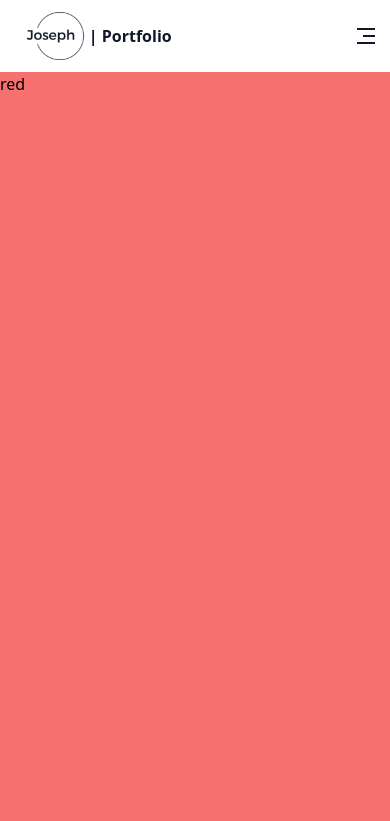
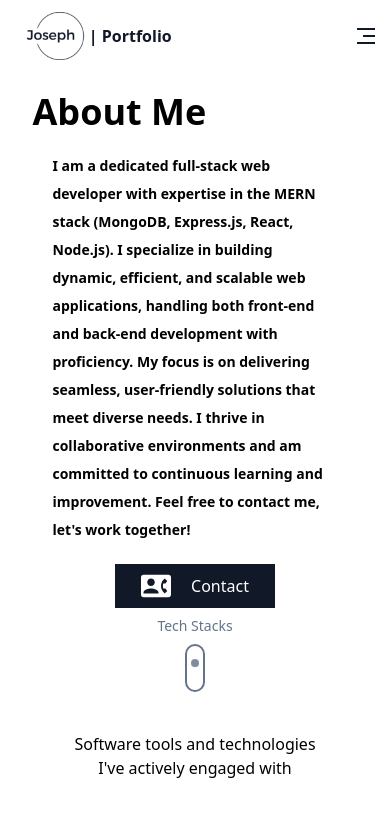
Before and after one commit to josephjamolod/Portfolio, a React (Vite) app in the folder client/: page /about in a window 390 px wide. Shown: the top 821 px of the page. Built offline with nearby package versions, Linux system fonts and the light colour scheme.

Commit message:
Fix About Page respnsiveness

```diff
--- a/client/src/pages/About.jsx
+++ b/client/src/pages/About.jsx
@@ -8,74 +8,70 @@ import { fadeIn } from "../variants/animationTemplate";
 
 export default function About() {
   return (
-    <section className="flex flex-col h-screen bg-gray-300">
-      <div className="bg-red-400 h-full flex-1">red</div>
-      <div className="bg-blue-400">blue</div>
+    <section className="flex flex-col lg:flex-row  justify-center 2xl:mt-20 lg:px-20 xl:px-40 2xl:px-60">
+      <div className="flex flex-1  flex-col w-full justify-center items-center  lg:pl-10">
+        <motion.div
+          variants={fadeIn("right", 0.2)}
+          initial="hidden"
+          whileInView={"show"}
+          className="flex flex-col w-5/6 justify-center lg:justify-start text-start pt-5"
+        >
+          <h1 className="font-bold text-4xl sm:text-6xl ">About Me</h1>
+          <p className="m-5 font-semibold  text-sm sm:pt-5 self-center  leading-loose">
+            I am a dedicated full-stack web developer with expertise in the MERN
+            stack (MongoDB, Express.js, React, Node.js). I specialize in
+            building dynamic, efficient, and scalable web applications, handling
+            both front-end and back-end development with proficiency. My focus
+            is on delivering seamless, user-friendly solutions that meet diverse
+            needs. I thrive in collaborative environments and am committed to
+            continuous learning and improvement. Feel free to contact me, let's
+            work together!
+          </p>
+          <Link
+            to="/contact"
+            className="flex items-center justify-center gap-x-5 mx-5 text-white   px-5 bg-gray-900 w-40 self-center md:self-start min-h-11 lg:min-h-14  hover:bg-white
+           hover:border hover:border-gray-900 hover:text-gray-900 transition duration-300"
+          >
+            <MdContactPhone className="text-3xl" />
+            Contact
+          </Link>
+          <div className="self-center flex flex-col justify-center sm:hidden">
+            <p className="self-center py-2 font-medium text-sm text-slate-500">
+              Tech Stacks
+            </p>
+            <ScrollLink
+              to="techStack"
+              smooth={true}
+              duration={1000}
+              className=" self-center scroll-smooth "
+            >
+              <div className="w-3 h-12 rounded-3xl border-2 border-slate-500 flex justify-center p-2">
+                <motion.div
+                  animate={{
+                    y: [0, 22, 0],
+                  }}
+                  transition={{
+                    duration: 2,
+                    repeat: Infinity,
+                    repeatType: "loop",
+                  }}
+                  className="h-2 w-2 rounded-full bg-slate-500 mb-1 absolute animate-pulse"
+                />
+              </div>
+            </ScrollLink>
+          </div>
+        </motion.div>
+      </div>
+
+      <motion.div
+        variants={fadeIn("right", 0.2)}
+        initial="hidden"
+        whileInView={"show"}
+        id="techStack"
+        className="flex flex-col items-center flex-1 px-5 lg:px-0 lg:pr-10 justify-center mt-10 lg:mt-0 "
+      >
+        <TechStack />
+      </motion.div>
     </section>
-    // <section className="flex flex-col md:flex-row  justify-center 2xl:mt-20 lg:px-20 xl:px-40 2xl:px-60">
-    //   <div className="flex flex-1  flex-col w-full justify-center items-center  md:pl-10">
-    //     <motion.div
-    //       variants={fadeIn("right", 0.2)}
-    //       initial="hidden"
-    //       whileInView={"show"}
-    //       className="flex flex-col w-5/6 justify-center md:justify-start text-start pt-5"
-    //     >
-    //       <h1 className="font-bold text-6xl ">About Me</h1>
-    //       <p className="m-5 font-semibold  text-sm pt-5 self-center  leading-loose">
-    //         I am a dedicated full-stack web developer with expertise in the MERN
-    //         stack (MongoDB, Express.js, React, Node.js). I specialize in
-    //         building dynamic, efficient, and scalable web applications, handling
-    //         both front-end and back-end development with proficiency. My focus
-    //         is on delivering seamless, user-friendly solutions that meet diverse
-    //         needs. I thrive in collaborative environments and am committed to
-    //         continuous learning and improvement. Feel free to contact me, let's
-    //         work together!
-    //       </p>
-    //       <Link
-    //         to="/contact"
-    //         className="flex items-center justify-center gap-x-5 mx-5 text-white   px-5 bg-gray-900 w-40 self-center md:self-start min-h-11 md:min-h-14  hover:bg-white
-    //        hover:border hover:border-gray-900 hover:text-gray-900 transition duration-300"
-    //       >
-    //         <MdContactPhone className="text-3xl" />
-    //         Contact
-    //       </Link>
-    //       <div className="self-center flex flex-col justify-center sm:hidden">
-    //         <p className="self-center py-2 font-medium text-sm text-slate-500">
-    //           Tech Stacks
-    //         </p>
-    //         <ScrollLink
-    //           to="techStack"
-    //           smooth={true}
-    //           duration={1000}
-    //           className=" self-center scroll-smooth "
-    //         >
-    //           <div className="w-3 h-12 rounded-3xl border-2 border-slate-500 flex justify-center p-2">
-    //             <motion.div
-    //               animate={{
-    //                 y: [0, 22, 0],
-    //               }}
-    //               transition={{
-    //                 duration: 2,
-    //                 repeat: Infinity,
-    //                 repeatType: "loop",
-    //               }}
-    //               className="h-2 w-2 rounded-full bg-slate-500 mb-1 absolute animate-pulse"
-    //             />
-    //           </div>
-    //         </ScrollLink>
-    //       </div>
-    //     </motion.div>
-    //   </div>
-
-    //   <motion.div
-    //     variants={fadeIn("right", 0.2)}
-    //     initial="hidden"
-    //     whileInView={"show"}
-    //     id="techStack"
-    //     className="flex flex-col items-center flex-1 px-5 md:px-0 md:pr-10 justify-center mt-10 md:mt-0 "
-    //   >
-    //     <TechStack />
-    //   </motion.div>
-    // </section>
   );
 }
```
